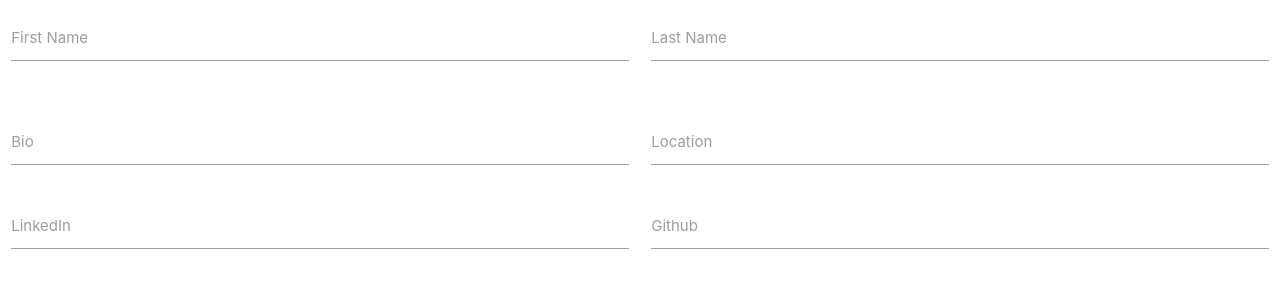
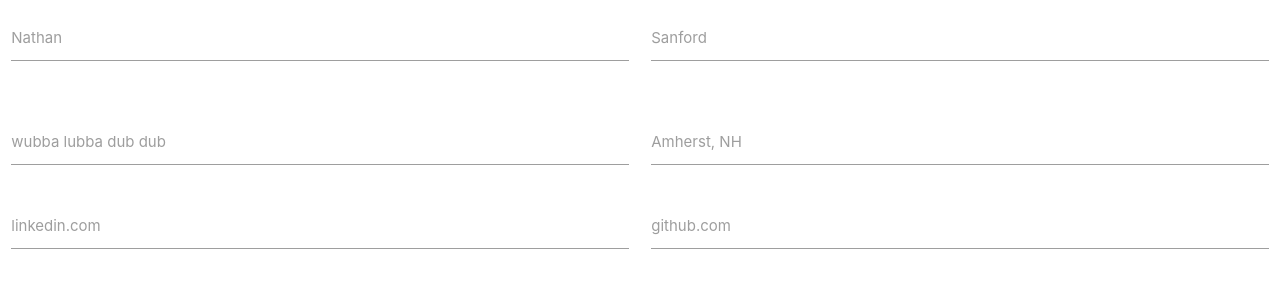
Before and after one commit to nwsanfor24/node-day-three, a website: page mini-project/index.html in a window 1280 px wide. Drawn offline with nearby package versions, Linux system fonts and the light colour scheme.

Commit message:
it works!

```diff
--- a/mini-project/index.html
+++ b/mini-project/index.html
@@ -22,29 +22,29 @@
                     <div class="row">
                         <div class="input-field col s6">
                             <input id="first_name" type="text" class="validate">
-                    <label for="first_name">First Name</label>
+                            <label for="first_name">Nathan</label>
                         </div>
                         <div class="input-field col s6">
                             <input id="last_name" type="text" class="validate">
-                    <label for="last_name">Last Name</label>
+                            <label for="last_name">Sanford</label>
                         </div>
                     </div>
                     <div class="row">
                         <div class="input-field col s6">
                             <input id="bio" type="text" class="validate">
-                    <label for="Bio">Bio    </label>
+                            <label for="Bio">wubba lubba dub dub</label>
                         </div>
                         <div class="input-field col s6">
                             <input id="location" type="text" class="validate">
-                    <label for="Location">Location</label>
+                            <label for="Location">Amherst, NH</label>
                         </div>
                         <div class="input-field col s6">
                             <input id="linkedin" type="text" class="validate">
-                    <label for="LinkedIn">LinkedIn</label>
+                            <label for="LinkedIn">linkedin.com</label>
                         </div>
                         <div class="input-field col s6">
                             <input id="github" type="text" class="validate">
-                    <label for="Github">Github</label>
+                            <label for="Github">github.com</label>
                         </div>
 
                 </form>
```
Lines whose indentation alone changed are shown as unchanged.
